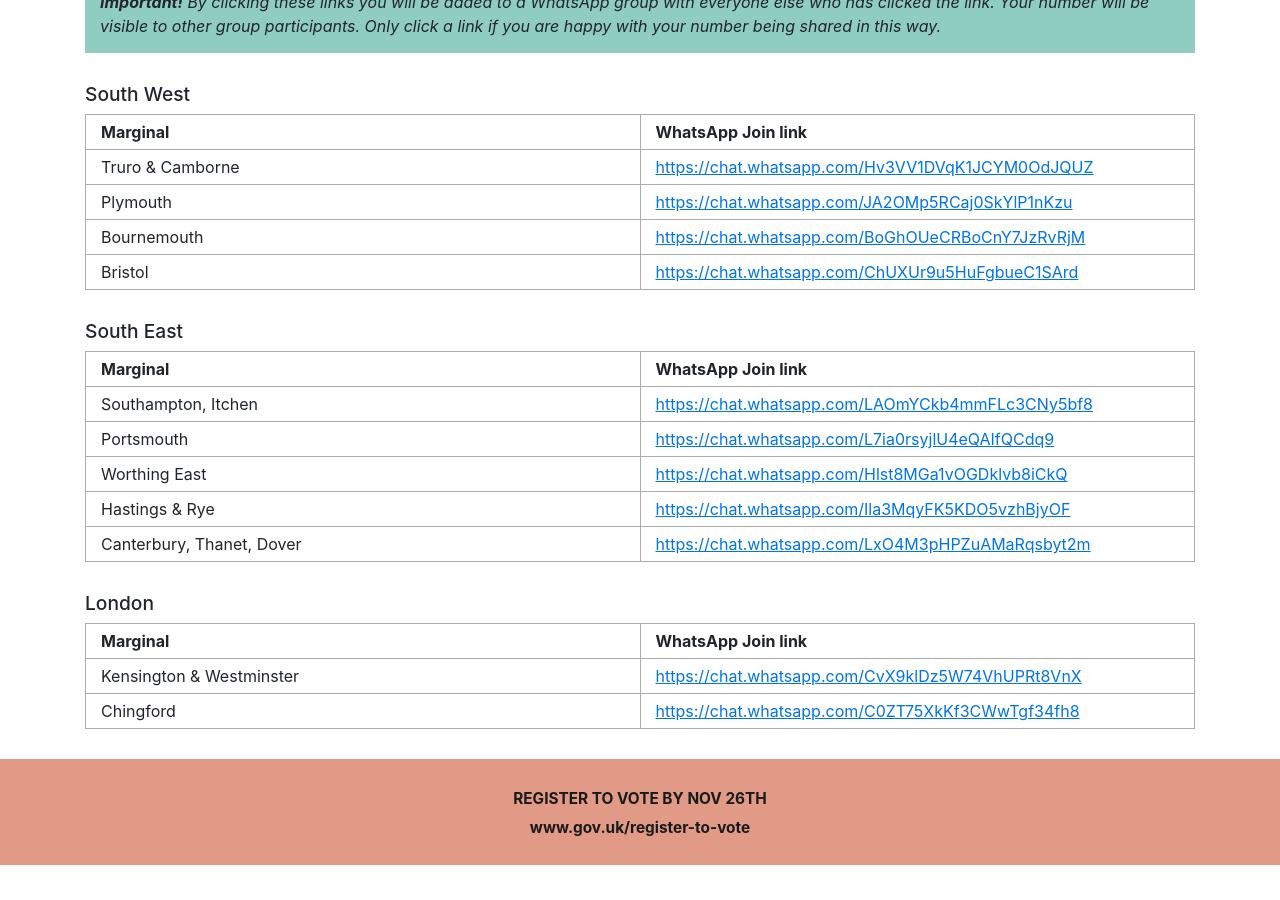
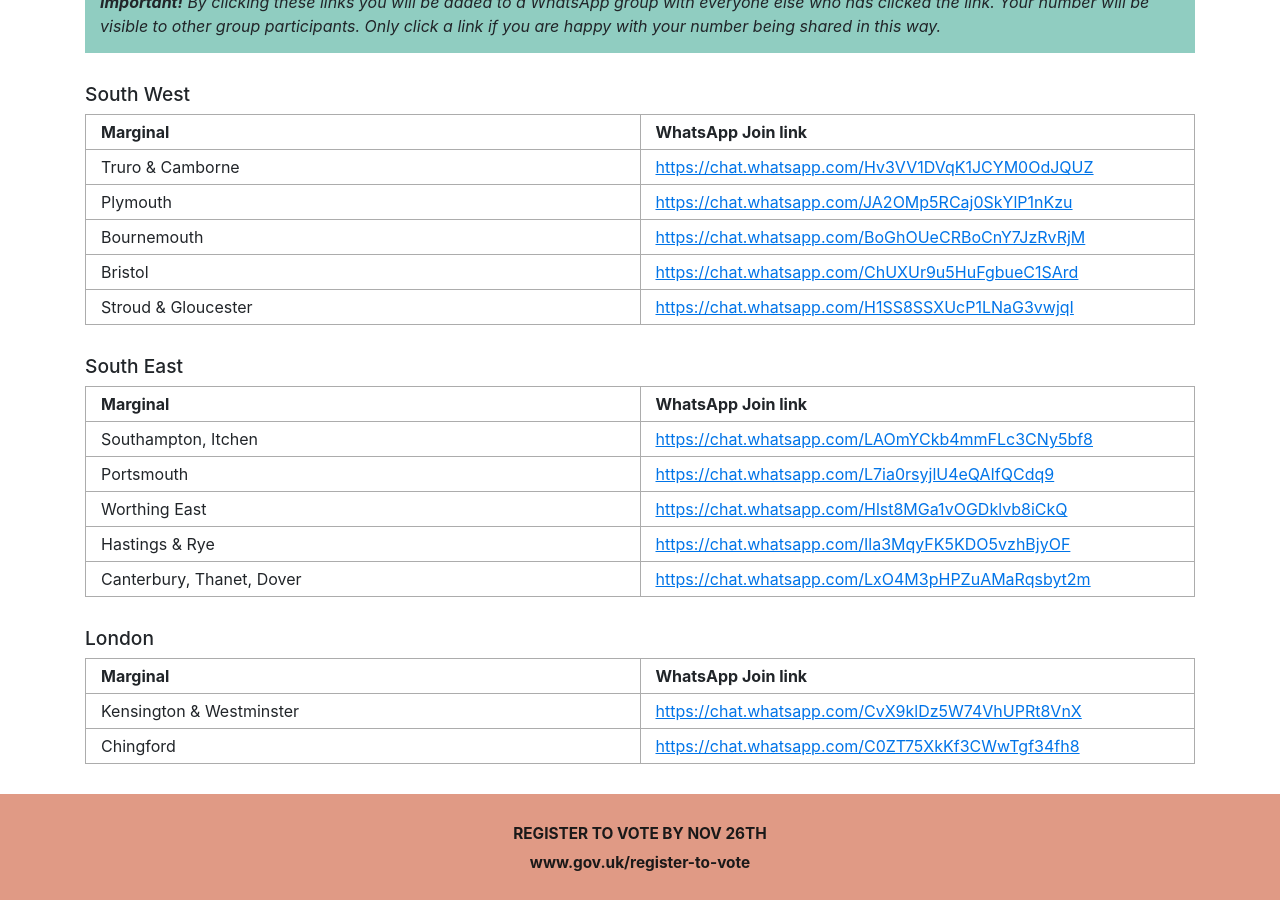
Before and after one commit to youthvoteuk/youthvoteuk2019, a Jekyll site: the page built from join-your-local-group.md, in a window 1280 px wide and 900 px high, scrolled down 631 px. Built offline with Jekyll 4.4.1, drawn with Linux system fonts in a browser that asks for light colours; before the commit the page ends 1496 px from its top, so only the background shows below that.

Commit message:
add stroud

```diff
--- a/join-your-local-group.md
+++ b/join-your-local-group.md
@@ -21,6 +21,7 @@
 | Plymouth | <a href="https://chat.whatsapp.com/JA2OMp5RCaj0SkYlP1nKzu" target="_blank">https://chat.whatsapp.com/JA2OMp5RCaj0SkYlP1nKzu</a> |
 | Bournemouth | <a href="https://chat.whatsapp.com/BoGhOUeCRBoCnY7JzRvRjM" target="_blank">https://chat.whatsapp.com/BoGhOUeCRBoCnY7JzRvRjM</a> |
 | Bristol | <a href="https://chat.whatsapp.com/ChUXUr9u5HuFgbueC1SArd" target="_blank">https://chat.whatsapp.com/ChUXUr9u5HuFgbueC1SArd</a> |
+| Stroud & Gloucester | <a href="https://chat.whatsapp.com/H1SS8SSXUcP1LNaG3vwjqI" target="_blank">https://chat.whatsapp.com/H1SS8SSXUcP1LNaG3vwjqI</a> |
 
 </div>
 <div class="whatsapp-table" markdown="1">
```
